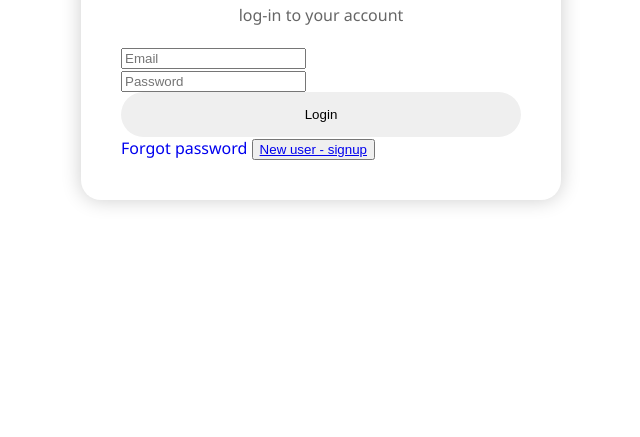
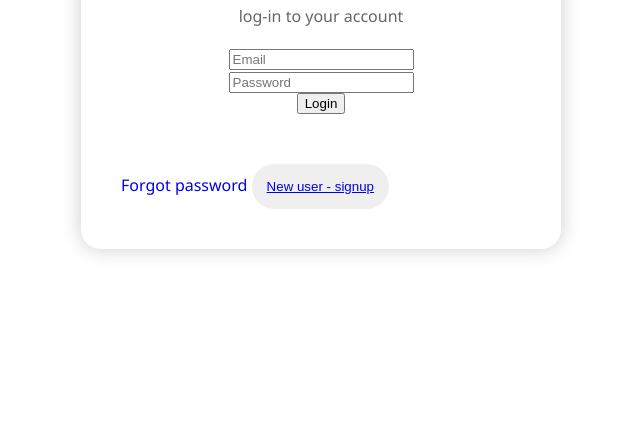
Before and after one commit to SonikaSahana/groupchat_app, a website: page frontend/views/login.html in a window 1280 px wide. Shown: the part 363-800 px from the top of the page, without its empty margins (319-959 px from the left). Drawn offline with nearby package versions, Linux system fonts and the light colour scheme.

Commit message:
some changes

```diff
--- a/frontend/css/login.css
+++ b/frontend/css/login.css
@@ -26,8 +26,10 @@ body {
   }
 
   form {
+    padding: 50px;
     display: flex;
     flex-direction: column;
+    align-items: center;
   }
 
   span {
@@ -38,6 +40,7 @@ body {
 
   .input-container {
     margin-bottom: 20px;
+
   }
 
   .input-container input {
@@ -55,7 +58,7 @@ body {
     border-bottom-color: #007bff;
   }
 
-  button[type="submit"] {
+  .login-display >button {
     padding: 15px;
     background-color: linear-gradient(135deg, #71b7e6, #9b59b6);
     color: linear-gradient(135deg, #71b7e6, #9b59b6);;
@@ -94,3 +97,7 @@ body {
   .signup-link a:hover {
     color: linear-gradient(135deg, #71b7e6, #9b59b6);
   }
+  .login-display >button{
+    width: fit-content;
+    background-color:linear-gradient(135deg, #71b7e6, #9b59b6);
+}
```
